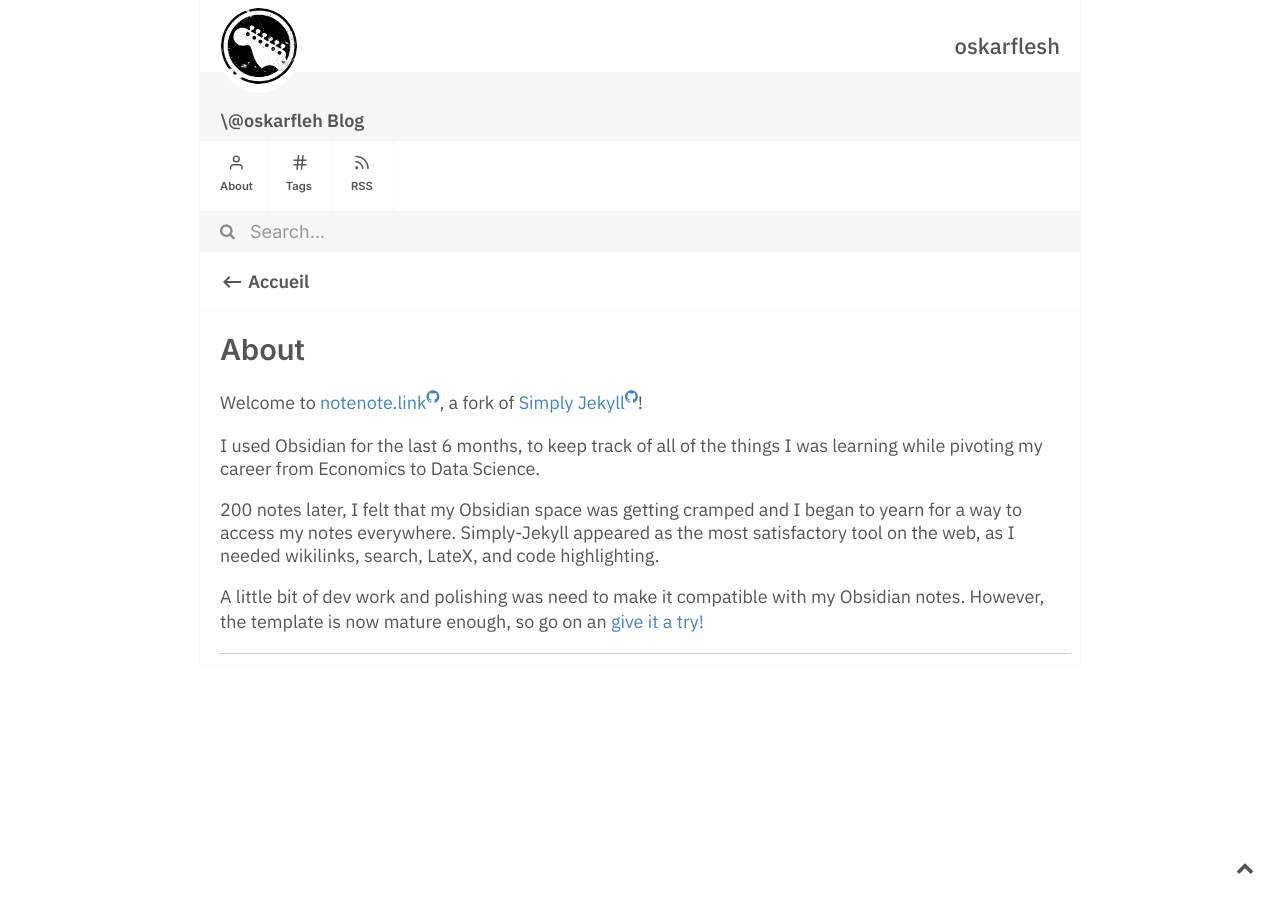
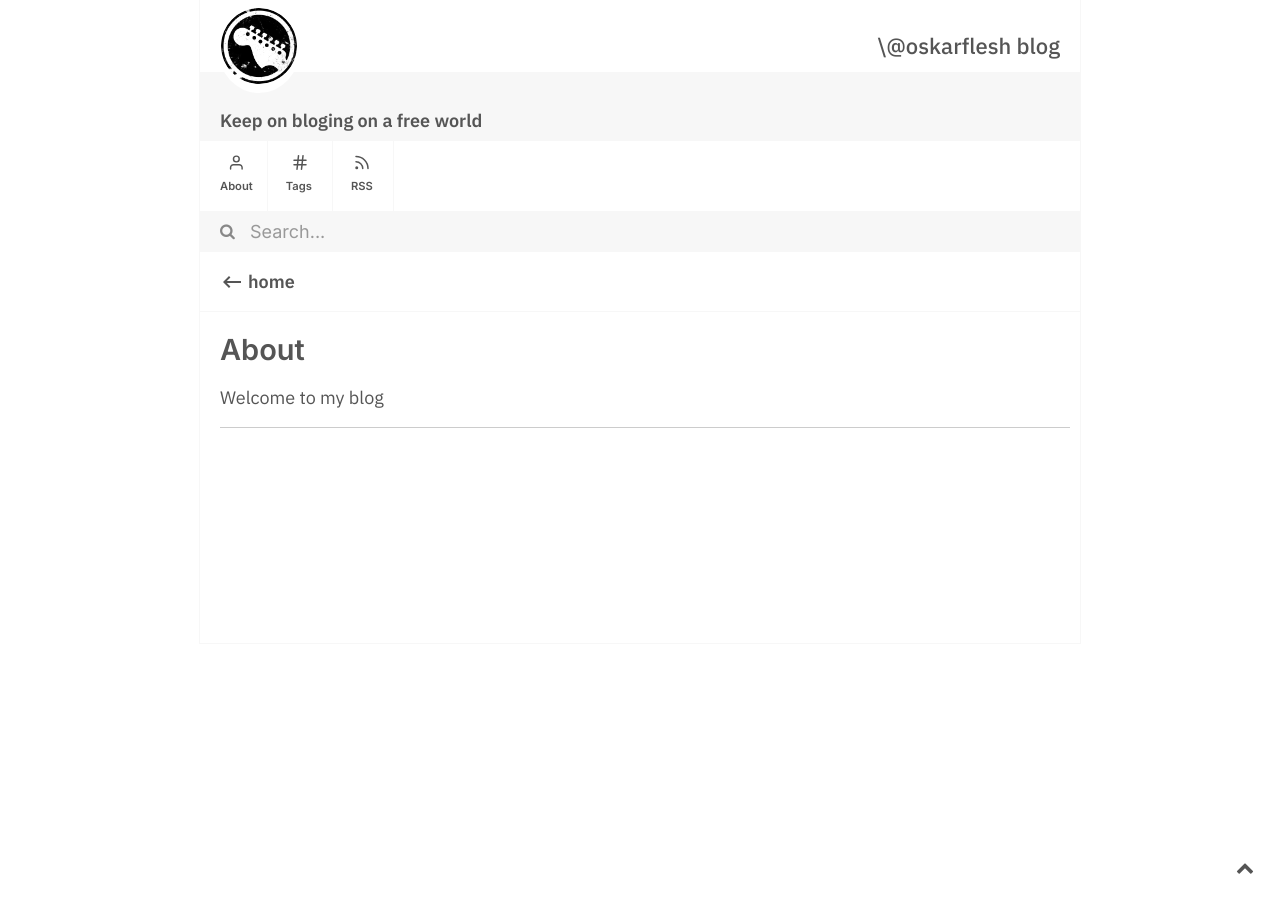
Before and after one commit to ogomezso/ogomezso.github.io, a Jekyll site: the page built from docs/about.md, in a window 1280 px wide. Built offline with Jekyll 4.4.1, drawn with Linux system fonts in a browser that asks for light colours.

Commit message:
fav icon and literals

```diff
--- a/docs/_config.yml
+++ b/docs/_config.yml
@@ -1,5 +1,5 @@
-title: oskarflesh
-name: \@oskarfleh Blog
+title: \@oskarflesh blog
+name: Keep on bloging on a free world
 user_description:
 notes_url: "https://ogomezso.github.io"
 profile_pic: /assets/img/profile.png
@@ -13,7 +13,7 @@ theme: null
 plugins:
   - jekyll-feed
   - jekyll-sitemap
-  - jekyll-toc
+  # - jekyll-toc
 
 markdown: kramdown
 
--- a/docs/_includes/content.html
+++ b/docs/_includes/content.html
@@ -12,6 +12,7 @@
     {%- endif -%}
 </ul>
 {%- endif -%}
+
 {% include toc.html html=content %}
 <div class="content">
 
--- a/docs/_includes/feed.html
+++ b/docs/_includes/feed.html
@@ -1,17 +1,73 @@
 {%- if page.permalink == "/" -%}
     {%- for item in site.notes -%}
+        {%- if item.season == 'summer' -%}
         <div class="feed-title-excerpt-block disable-select" data-url="{{site.url}}{{item.url}}">
-            <a href="{{ item.url }}" style="text-decoration: none; color: #555555;">
+            <a href="{{item.url}}" style="text-decoration: none; color: #555555;">
             {%- if item.status == "Ongoing" or item.status == "ongoing" -%}
+            <ul style="padding-left: 20px; margin-top: 20px;" class="tags">
+            <li style="padding: 0 5px; border-radius: 10px;" class="tag"><b>Status: </b>{{item.status | capitalize }}</li>
+            </ul>
+            <p style="margin-top: 0px;" class="feed-title">{{ item.title }}</p>
+            {%- else -%}
+                <ul style="padding-left: 20px; margin-top: 20px;" class="tags">
+                    <li style="padding: 0 5px; border-radius: 10px;" class="tag">{{item.tags[0]}}</li>
+                </ul>
+                <p style="margin-top: 0px;" class="feed-title">{{ item.title }}</p>
+            {%- endif -%}
+            <p class="feed-excerpt">{{ item.content | strip_html | strip | escape | truncate: 100}}</p>
+            </a>
+        </div>
+        {%- endif -%}
+    {%- endfor -%}
+    {%- for item in site.notes -%}
+        {%- if item.season == 'spring' -%}
+        <div class="feed-title-excerpt-block disable-select" data-url="{{site.url}}{{item.url}}">
+            <a href="{{item.url}}" style="text-decoration: none; color: #555555;">
+                {%- if item.status == "Ongoing" or item.status == "ongoing" -%}
                 <ul style="padding-left: 20px; margin-top: 20px;" class="tags">
                     <li style="padding: 0 5px; border-radius: 10px;" class="tag"><b>Status: </b>{{item.status | capitalize }}</li>
                 </ul>
                 <p style="margin-top: 0px;" class="feed-title">{{ item.title }}</p>
-            {%- else -%}
-                <p class="feed-title">{{ item.title }}</p>
-            {%- endif -%}
-                <p class="feed-excerpt">{{ item.content | strip_html | strip | escape | truncate: 200}}</p>
+                {%- else -%}
+                <ul style="padding-left: 20px; margin-top: 20px;" class="tags">
+                    <li style="padding: 0 5px; border-radius: 10px;" class="tag">{{item.tags[0]}}</li>
+                </ul>
+                <p style="margin-top: 0px;" class="feed-title">{{ item.title }}</p>
+                {%- endif -%}
+                <p class="feed-excerpt">{{ item.content | strip_html | strip | escape | truncate: 100}}</p>
             </a>
         </div>
+        {%- endif -%}
     {%- endfor -%}
+    {%- for item in site.notes -%}
+        {%- if item.season == 'winter' -%}
+        <div class="feed-title-excerpt-block disable-select" data-url="{{site.url}}{{item.url}}">
+            <a href="{{item.url}}" style="text-decoration: none; color: #555555;">
+                {%- if item.status == "Ongoing" or item.status == "ongoing" -%}
+                <ul style="padding-left: 20px; margin-top: 20px;" class="tags">
+                    <li style="padding: 0 5px; border-radius: 10px;" class="tag"><b>Status: </b>{{item.status | capitalize }}</li>
+                </ul>
+                <p style="margin-top: 0px;" class="feed-title">{{ item.title }}</p>
+                {%- else -%}
+                <ul style="padding-left: 20px; margin-top: 20px;" class="tags">
+                    <li style="padding: 0 5px; border-radius: 10px;" class="tag">{{item.tags[0]}}</li>
+                </ul>
+                <p style="margin-top: 0px;" class="feed-title">{{ item.title }}</p>
+                {%- endif -%}
+                <p class="feed-excerpt">{{ item.content | strip_html | strip | escape | truncate: 100}}</p>
+            </a>
+        </div>
+        {%- endif -%}
+        {%- endfor -%}
 {%- endif -%}
+
+{%- if page.permalink == "/notes" -%}
+{%- for item in site.notes -%}
+<div class="feed-title-excerpt-block disable-select" data-url="{{site.url}}{{item.url}}">
+    <a href="{{item.url}}" style="text-decoration: none; color: #333333;">
+        <p class="feed-title">{{ item.title }}</p>
+        <p class="feed-excerpt">{{ item.content | strip_html | strip | escape | truncate: 100 }}</p>
+    </a>
+</div>
+{%- endfor -%}
+{%- endif -%}
--- a/docs/_includes/header.html
+++ b/docs/_includes/header.html
@@ -96,7 +96,7 @@
                 <path d="M21 11H6.83l3.58-3.59L9 6l-6 6 6 6 1.41-1.41L6.83 13H21z"/>
             </svg>
         </div>
-        <p class="back-p">Accueil</p>
+        <p class="back-p">home</p>
     </div>
     {%- endif -%}
 
--- a/docs/about.md
+++ b/docs/about.md
@@ -5,10 +5,4 @@ permalink: /about/
 content-type: eg
 ---
 
-Welcome to [[notenote.link::https://github.com/Maxence-L/notenote.link]], a fork of [[Simply Jekyll::https://github.com/raghuveerdotnet/simply-jekyll]]!
-
-I used Obsidian for the last 6 months, to keep track of all of the things I was learning while pivoting my career from Economics to Data Science.
-
-200 notes later, I felt that my Obsidian space was getting cramped and I began to yearn for a way to access my notes everywhere. Simply-Jekyll appeared as the most satisfactory tool on the web, as I needed wikilinks, search, LateX, and code highlighting.
-
-A little bit of dev work and polishing was need to make it compatible with my Obsidian notes. However, the template is now mature enough, so go on an [[How to setup this site\|give it a try!]]
+Welcome to my blog
```
Also changed, not shown: docs/assets/img/favicon.png, docs/assets/img/profile.png (deleted).
